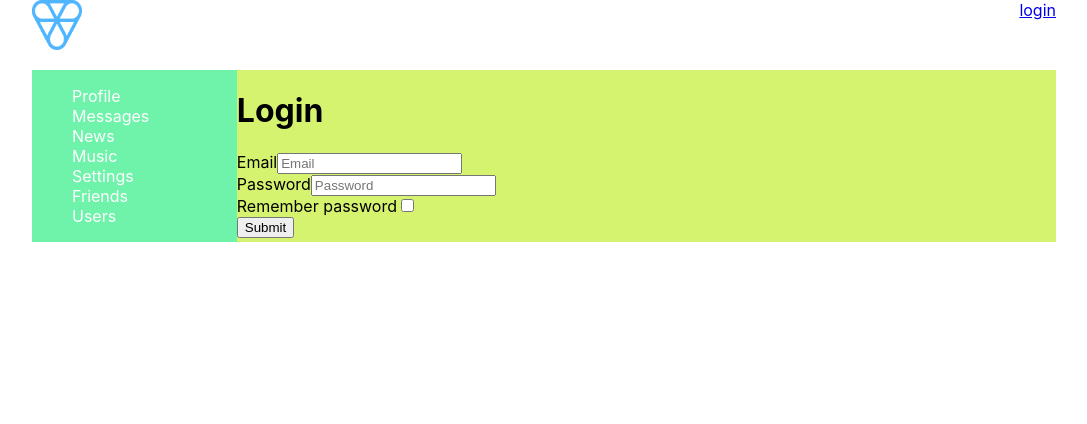
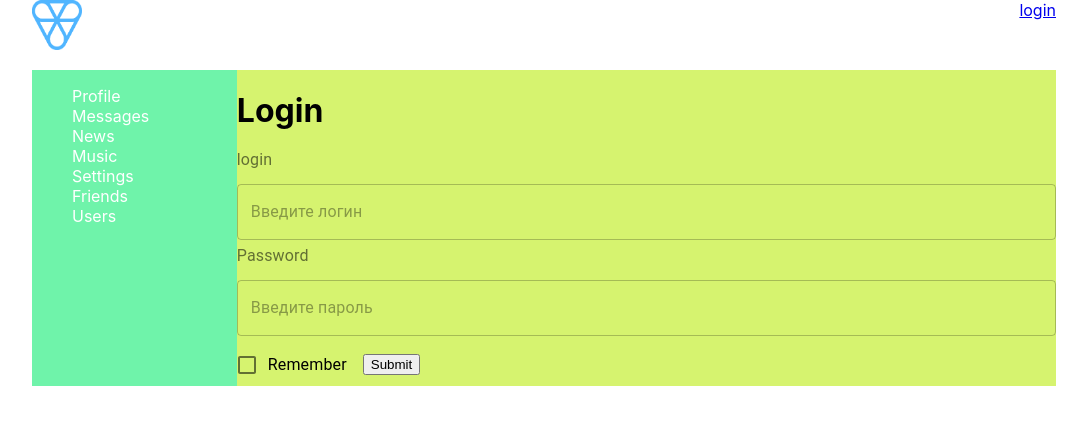
Before and after one commit to LeoKuD/social_networking, a React (Create React App) app: page /login in a window 1280 px wide. Shown: the top 424 px of the page, without its empty margins (96-1183 px from the left). Built offline with nearby package versions, Linux system fonts and the light colour scheme; no server answers.

Commit message:
lesson 77, validation

```diff
--- a/package.json
+++ b/package.json
@@ -3,6 +3,8 @@
     "version": "0.1.0",
     "private": true,
     "dependencies": {
+        "@hookform/resolvers": "^2.6.0",
+        "@material-ui/core": "^4.11.4",
         "@testing-library/jest-dom": "^5.12.0",
         "@testing-library/react": "^11.2.6",
         "@testing-library/user-event": "^12.8.3",
@@ -17,7 +19,8 @@
         "react-scripts": "4.0.3",
         "redux": "^4.1.0",
         "redux-thunk": "^2.3.0",
-        "web-vitals": "^1.1.1"
+        "web-vitals": "^1.1.1",
+        "yup": "^0.32.9"
     },
     "scripts": {
         "start": "react-scripts start",
--- a/src/components/Login/LoginForm.jsx
+++ b/src/components/Login/LoginForm.jsx
@@ -1,27 +1,49 @@
 import React from 'react'
-import { useForm } from "react-hook-form";
+import { useForm, Controller } from "react-hook-form";
+import { Input } from '../elementsUI/TextField';
+import InputLabel from '@material-ui/core/InputLabel';
+import FormControlLabel from "@material-ui/core/FormControlLabel"
+import Checkbox from "@material-ui/core/Checkbox";
+import { withStyles } from '@material-ui/core/styles';
+
+
 
 
 export const LoginForm = (props) => {
-    const { register, handleSubmit } = useForm()
+    const { control, register, handleSubmit, formState: { errors } } = useForm({
+        // defaultValues: {
+        //     isRemember: false
+        // },
+        mode: 'onBlur'
+    })
     const onSubmit = (data) => {
         console.log(data);
     }
 
+
     return (
         <form onSubmit={handleSubmit(onSubmit)}>
-            <div>
-                <label htmlFor="email">Email</label>
-                <input placeholder='Email' {...register('email')} type='email'></input>
-            </div>
-            <div>
-                <label htmlFor="password">Password</label>
-                <input placeholder='Password' {...register('password')}></input>
-            </div>
-            <div>
-                <label htmlFor='isRemember'>Remember password</label>
-                <input type='checkbox' {...register('isRemember')} ></input>
-            </div>
+
+            <InputLabel htmlFor="email">login</InputLabel>
+            <Input placeholder='Введите логин' {...register('login', { validate: (value) => value.length > 5 })} type='text'></Input>
+            {errors.login && <p>This is required and is less than 5 characters</p>}
+
+
+            <InputLabel htmlFor="password">Password</InputLabel>
+            <Input placeholder='Введите пароль' {...register('password', { validate: (value) => value.length > 8 })}></Input>
+            {errors.password && <p>This is required and is less than 8 characters</p>}
+
+            <FormControlLabel
+                control={
+                    <Controller
+                        name="isRemember"
+                        control={control}
+                        defaultValue={false}
+                        render={({ field }) => <Checkbox {...field} />}
+                    />
+                }
+                label="Remember"
+            />
             <input type="submit" />
         </form>
     )
--- a/src/components/Profile/Myposts/MyPostsForm.jsx
+++ b/src/components/Profile/Myposts/MyPostsForm.jsx
@@ -1,21 +1,43 @@
 import React from 'react'
 import { useForm } from 'react-hook-form'
+import { Input } from '../../elementsUI/TextField'
+import * as yup from 'yup';
+import { yupResolver } from '@hookform/resolvers/yup';
+import InputLabel from '@material-ui/core/InputLabel';
+
+
+const schema = yup.object().shape({
+    yourPost: yup
+        .string().max(30, 'Вводите не больше 30 символов')
+        .required('Введите сообщение')
+
+})
+
+
 
 export const MyPostsForm = (props) => {
 
 
-    const { register, handleSubmit } = useForm()
+    const { register, handleSubmit, formState: { errors } } = useForm({
+        resolver: yupResolver(schema),
+    })
     const onSubmit = (data) => {
         console.log(data);
         props.addPost(data.yourPost)
+
+
     }
     return (
         <form onSubmit={handleSubmit(onSubmit)}>
-            <label htmlFor="yourPost">Ваш пост</label>
-            <input {...register('yourPost')}
+            <InputLabel htmlFor="yourPost">Ваш пост</InputLabel>
+            <Input {...register('yourPost')}
                 name='yourPost'
+                id='yourPost'
                 type="text"
-                placeholder={'your post'} />
+                placeholder={'Введите текст вашего поста'}
+                error={!!errors.yourPost}
+                helperText={errors?.yourPost?.message}
+            />
 
             <input type="submit" name="addPost" id="" />
         </form>
--- /dev/null
+++ b/src/components/elementsUI/TextField.jsx
@@ -0,0 +1,14 @@
+import React, { forwardRef } from "react";
+import TextField from "@material-ui/core/TextField";
+
+export const Input = forwardRef((props, ref) => {
+    return (
+        <TextField
+            variant="outlined"
+            margin="normal"
+            inputRef={ref}
+            fullWidth
+            {...props}
+        />
+    );
+});
```
Also changed, not shown: src/components/elementsUI/Form.jsx (added, +18 -0 lines), 1 other file (tests, documents, lock files or other folders).
